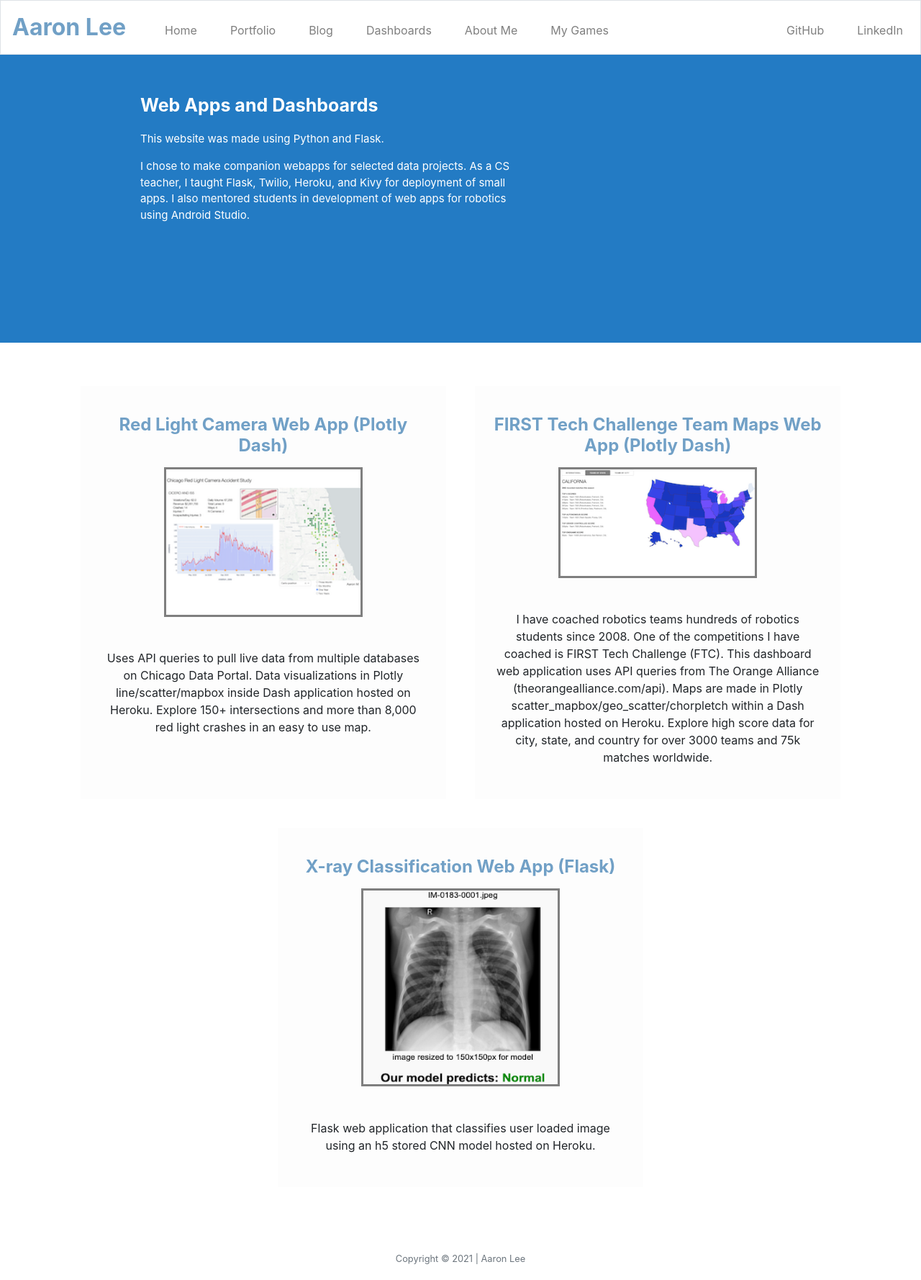
After one commit to sciencelee/sciencelee-portfolio, a Flask app: page /apps in a window 1280 px wide. The commit adds this page. Shown: the whole page at 72% size. Run offline with Flask 2, Linux system fonts and the light colour scheme; some libraries are stand-ins or nearby versions.

```diff
--- a/app.py
+++ b/app.py
@@ -48,6 +48,18 @@ def portfolio():
                             id="portfolio",
                             projects=helper.projects,)
 
+@app.route('/apps', methods=['POST', 'GET'])
+def dashboards():
+    # get the title content for the portfolio page
+    title_text = helper.messages['apps']
+    title = helper.titles['apps']
+
+    return render_template('/apps.html',
+                            title_text=title_text,
+                            title=title,
+                            id="portfolio",
+                            projects=helper.apps,) # dictionary grab from module
+
 @app.route('/blog', methods=['POST', 'GET'])
 def blog():
     # get the title content for the portfolio page
--- a/helper.py
+++ b/helper.py
@@ -7,7 +7,8 @@ titles = {'portfolio': 'Data Science Portfolio',
           'about': 'More About Me',
           'index': "Hello, I'm Aaron Lee",
           'arcade': "My Arcade",
-          'blog': 'My Blog'
+          'blog': 'My Blog',
+          'apps': 'Web Apps and Dashboards'
           }
 messages = {'portfolio': ['Featured below are some of my recent Data Science projects.',
                           'The skills for each project are noted in the descriptions'],
@@ -18,7 +19,12 @@ messages = {'portfolio': ['Featured below are some of my recent Data Science pro
                      'Each semester, I made a gaming project right alongside my students.',
                      'Below, are a few examples of my games.  Enjoy!'],
            'blog': ['As a teacher, I enjoy reading and writing tutorial blogs.',
-                    "I write for four different publications on Medium, including, '{}', '{}', and '{}'".format('The Startup', 'Towards Data Science', 'Level Up Coding', 'Python in Plain English', 'CodeX', 'Data Driven Investor', 'Geek Culture')]
+                    "I write for four different publications on Medium, including, '{}', '{}', and '{}'".format('The Startup', 'Towards Data Science', 'Level Up Coding', 'Python in Plain English', 'CodeX', 'Data Driven Investor', 'Geek Culture')],
+           'apps': ['This website was made using Python and Flask.',
+                      'I chose to make companion webapps for selected data projects.  As a CS teacher, I taught Flask, '
+                      'Twilio, Heroku, and Kivy for deployment of small apps. I also mentored students in development of '
+                      'web apps for robotics using Android Studio.'
+                      ]
           }
 
 # latest projects
@@ -120,7 +126,28 @@
                 '''Features Natural Language Processing with nltk, GloVe vectors, and a data set of labeled twitter reviews on Apple and Google Products'''],
             ]
 
+# each project [title, address, image, whet2lookfor]
+apps = [
+            ['Red Light Camera Web App (Plotly Dash)',
+                'https://rlc.sciencelee.com/',
+                'static/images/RLC_webapp.png',
+                '''Uses API queries to pull live data from multiple databases on Chicago Data Portal. Data visualizations in Plotly line/scatter/mapbox inside Dash application hosted on Heroku.  Explore 150+ intersections and more than 8,000 red light crashes in an easy to use map.'''],
 
+            ['FIRST Tech Challenge Team Maps Web App (Plotly Dash)',
+                'http://ftcapp.sciencelee.com//',
+                'static/images/ftc-app.png',
+                '''I have coached robotics teams hundreds of robotics students since 2008.
+                One of the competitions I have coached is FIRST Tech Challenge (FTC).
+                This dashboard web application uses API queries from The Orange Alliance (theorangealliance.com/api).
+                Maps are made in Plotly scatter_mapbox/geo_scatter/chorpletch within a Dash application hosted on Heroku.
+                Explore high score data for city, state, and country for over 3000 teams and 75k matches worldwide.'''],
+
+            ['X-ray Classification Web App (Flask)',
+                'https://xray.sciencelee.com/',
+                'static/images/xray_webapp.png',
+                '''Flask web application that classifies user loaded image using an h5 stored CNN model hosted on Heroku.'''],
+
+          ]
 
 # Arcade games
 games = [['Blasteroids',
--- /dev/null
+++ b/templates/apps.html
@@ -0,0 +1,60 @@
+{% extends "layout.html" %}
+
+{% block title %}
+    Web Applications
+{% endblock %}
+
+{% block main %}
+{#    row 1#}
+    <section class="home-content">
+        <div class="container p-0">
+            <div class="row portfolio-row justify-content-center">
+            {% for project in projects %}
+{#                <div class="col-12 col-md-5 justify-content-center">#}
+{#                    <div class="portfolio-row justify-content-center">#}
+{#                        <div class="text-center">#}
+{#                            <!-- project title  -->#}
+{#                            <h4 class="index-header"> {{project[0]}} </h4>#}
+{#                        </div>#}
+{#                    </div>#}
+{##}
+{#                    <div class="index-bottom text-center">#}
+{#                        <a target="_blank" href={{ project[1] }}>#}
+{#                            <img class="portfolio-img" src="{{  project[2] }}">#}
+{#                        </a>#}
+{#                         <h6>{{ project[3] }}</h6>#}
+{#                    </div>#}
+{##}
+{#                </div>#}
+
+                <div class="col-12 col-md-5">
+                    <div class="row justify-content-center">
+                        <div class="text-center">
+
+                            <h4 class="index-header">{{ project[0] }}</h4>
+
+                        </div>
+                    </div>
+{#                    <div class="row justify-content-center">#}
+{#                        <div class="row index-img text-center">#}
+{#                            <h6>{{ project[0] }}</h6>#}
+{#                        </div>#}
+{#                    </div>#}
+                    <div class="row justify-content-center">
+                        <a target="_blank" href="{{ project[1] }}">
+                            <img class="portfolio-img" src="{{ project[2] }}">
+                        </a>
+                    </div>
+                    <div class="index-bottom text-center">
+                        <p>
+                            {{ project[3] }}
+                        </p>
+                    </div>
+                </div>
+
+            {% endfor %}
+            </div>
+        </div>
+    </section>
+
+{% endblock %}
--- a/templates/layout.html
+++ b/templates/layout.html
@@ -71,6 +71,9 @@
                         <a target="_blank" class="nav-link" id="{{ id }}-nav-link" href="/blog">Blog</a>
                     </li>
                     <li class="nav-item">
+                        <a target="_blank" class="nav-link" id="{{ id }}-nav-link" href="/apps">Dashboards</a>
+                    </li>
+                    <li class="nav-item">
                         <a class="nav-link" id="{{ id }}-nav-link" href="/about">About Me</a>
                     </li>
                     <li class="nav-item">
```
